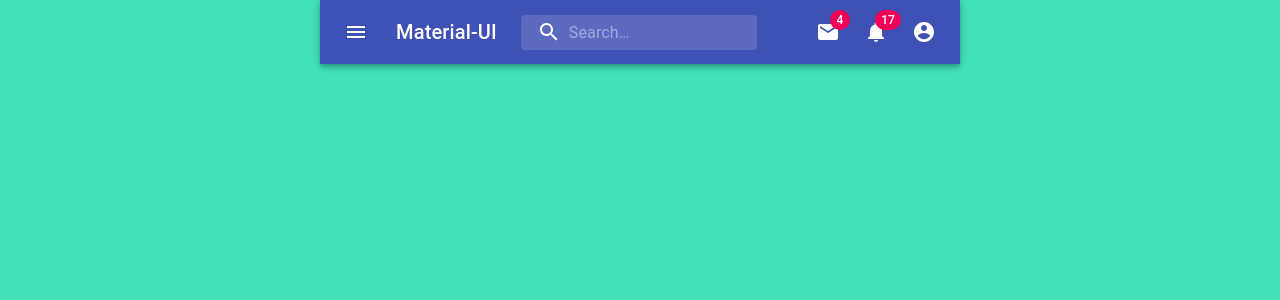
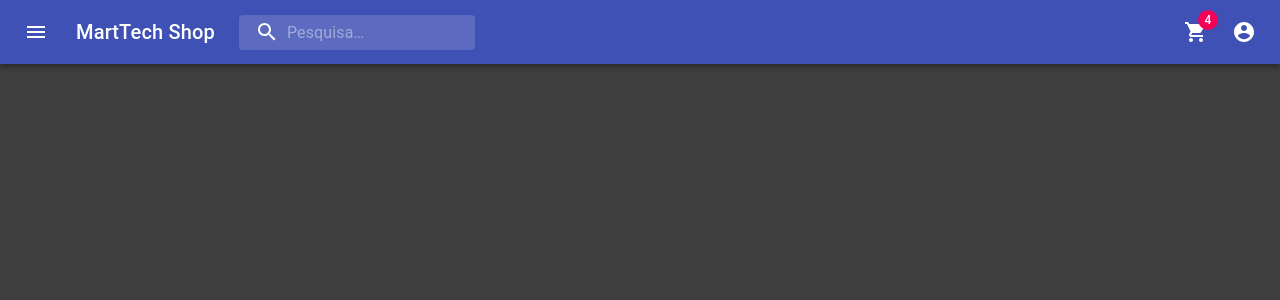
Before and after one commit to nunestiago/marttech, a React (Create React App) app: page / in a window 1280 px wide. Shown: the top 300 px of the page. Built offline with nearby package versions, Linux system fonts and the light colour scheme.

Commit message:
iniciando cards

```diff
--- a/package.json
+++ b/package.json
@@ -5,8 +5,11 @@
   "dependencies": {
     "@babel/core": "^7.14.6",
     "@babel/preset-env": "^7.14.7",
+    "@chec/commerce.js": "^2.7.1",
     "@material-ui/core": "^4.11.4",
     "@material-ui/icons": "^4.11.2",
+    "@stripe/react-stripe-js": "^1.4.1",
+    "@stripe/stripe-js": "^1.15.1",
     "@testing-library/jest-dom": "^4.2.4",
     "@testing-library/react": "^9.5.0",
     "@testing-library/user-event": "^7.2.1",
@@ -16,6 +19,8 @@
     "@types/react-dom": "^16.9.8",
     "react": "^16.13.1",
     "react-dom": "^16.13.1",
+    "react-hook-form": "^7.10.0",
+    "react-router-dom": "^5.2.0",
     "react-scripts": "3.4.1",
     "typescript": "^3.7.5"
   },
--- a/public/index.html
+++ b/public/index.html
@@ -24,7 +24,7 @@
       work correctly both with client-side routing and a non-root public URL.
       Learn how to configure a non-root public URL by running `npm run build`.
     -->
-    <title>React App</title>
+    <title>MartTech Shop</title>
   </head>
   <body>
     <noscript>You need to enable JavaScript to run this app.</noscript>
--- a/src/components/Nav/index.tsx
+++ b/src/components/Nav/index.tsx
@@ -19,6 +19,7 @@ import AccountCircle from '@material-ui/icons/AccountCircle';
 import MailIcon from '@material-ui/icons/Mail';
 import NotificationsIcon from '@material-ui/icons/Notifications';
 import MoreIcon from '@material-ui/icons/MoreVert';
+import ShoppingCartIcon from '@material-ui/icons/ShoppingCart';
 
 const useStyles = makeStyles((theme: Theme) =>
   createStyles({
@@ -86,7 +87,7 @@ const useStyles = makeStyles((theme: Theme) =>
   }),
 );
 
-export default function PrimarySearchAppBar() {
+export default function PrimarySearchAppBar(): JSX.Element {
   const classes = useStyles();
   const [anchorEl, setAnchorEl] = React.useState<null | HTMLElement>(null);
   const [mobileMoreAnchorEl, setMobileMoreAnchorEl] =
@@ -123,8 +124,8 @@ export default function PrimarySearchAppBar() {
       open={isMenuOpen}
       onClose={handleMenuClose}
     >
-      <MenuItem onClick={handleMenuClose}>Profile</MenuItem>
-      <MenuItem onClick={handleMenuClose}>My account</MenuItem>
+      <MenuItem onClick={handleMenuClose}>Perfil</MenuItem>
+      <MenuItem onClick={handleMenuClose}>Meu carrinho</MenuItem>
     </Menu>
   );
 
@@ -142,18 +143,11 @@ export default function PrimarySearchAppBar() {
       <MenuItem>
         <IconButton aria-label="show 4 new mails" color="inherit">
           <Badge badgeContent={4} color="secondary">
-            <MailIcon />
+            {/* TODO qntidade carrinho */}
+            <ShoppingCartIcon />
           </Badge>
         </IconButton>
         <p>Messages</p>
-      </MenuItem>
-      <MenuItem>
-        <IconButton aria-label="show 11 new notifications" color="inherit">
-          <Badge badgeContent={11} color="secondary">
-            <NotificationsIcon />
-          </Badge>
-        </IconButton>
-        <p>Notifications</p>
       </MenuItem>
       <MenuItem onClick={handleProfileMenuOpen}>
         <IconButton
@@ -182,14 +176,14 @@ export default function PrimarySearchAppBar() {
             <MenuIcon />
           </IconButton>
           <Typography className={classes.title} variant="h6" noWrap>
-            Material-UI
+            MartTech Shop
           </Typography>
           <div className={classes.search}>
             <div className={classes.searchIcon}>
               <SearchIcon />
             </div>
             <InputBase
-              placeholder="Search…"
+              placeholder="Pesquisa…"
               classes={{
                 root: classes.inputRoot,
                 input: classes.inputInput,
@@ -201,12 +195,9 @@ export default function PrimarySearchAppBar() {
           <div className={classes.sectionDesktop}>
             <IconButton aria-label="show 4 new mails" color="inherit">
               <Badge badgeContent={4} color="secondary">
-                <MailIcon />
-              </Badge>
-            </IconButton>
-            <IconButton aria-label="show 17 new notifications" color="inherit">
-              <Badge badgeContent={17} color="secondary">
-                <NotificationsIcon />
+                {' '}
+                {/* TODO qntdida carrinho */}
+                <ShoppingCartIcon />
               </Badge>
             </IconButton>
             <IconButton
--- a/src/index.css
+++ b/src/index.css
@@ -7,63 +7,12 @@
 
 body {
   font-family: sans-serif;
-  background: #41e1ba;
+  background: #000000c0;
   transition: background-color 300ms ease-in-out;
-  line-height: 1.5
+  line-height: 1.5;
 }
 
 .container {
-  max-width: 640px;
+  max-width: 1440px;
   margin: 0 auto;
 }
-
-.working {
-  background: #EF5D50;
-}
-
-.hidden {
-  display: none;
-}
-
-.pomodoro {
-  background: #fff;
-  margin: 50px 20px;
-  padding: 20px;
-  border-radius: 4px;
-  box-shadow: 0 0 10px rgba(0, 0, 0, .5);
-}
-
-.pomodoro h2 {
-  font-size: 24px;
-  text-align: center;
-}
-
-.pomodoro .timer {
-  font-size: 6rem;
-  text-align: center;
-}
-
-.pomodoro .controls {
-  display: flex;
-  align-items: center;
-  justify-content: space-evenly;
-}
-
-.pomodoro button {
-  background: #41e1ba;
-  border: none;
-  cursor: pointer;
-  padding: 10px 25px;
-  color: #000;
-  transition: background-color 300ms ease-in-out;
-  margin: 20px auto;
-}
-
-.working .pomodoro button {
-  background: #EF5D50;
-  color: #fff;
-}
-
-.pomodoro .details {
-  margin: 20px 0;
-}
```
Also changed, not shown: 2 other files (tests, documents, lock files or other folders).
